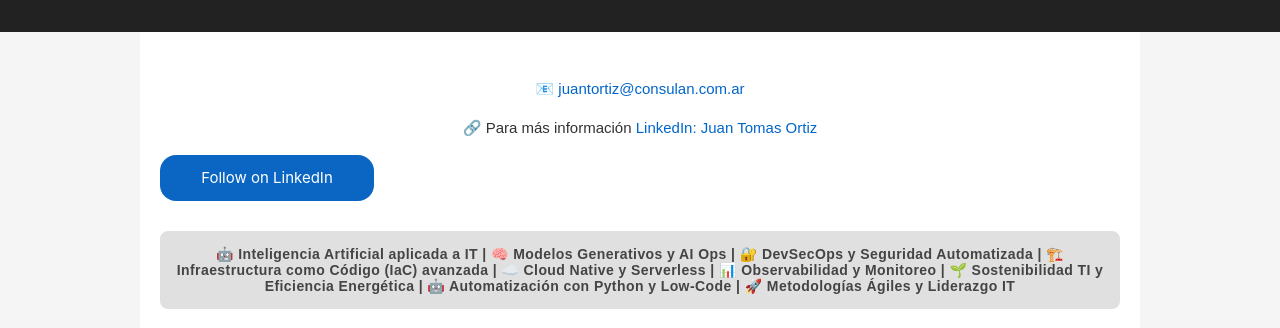
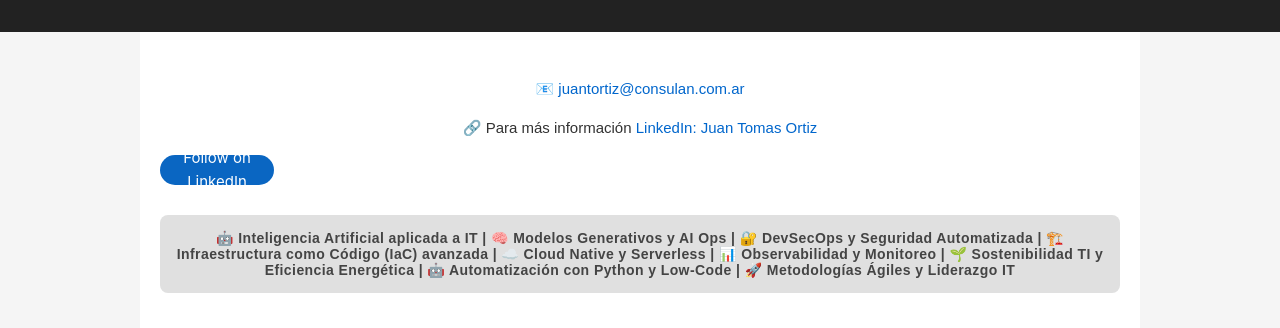
Before and after one commit to consulan/cvpublic, a plain HTML site: page index.html in a window 1280 px wide. Shown: the part 120-448 px from the top of the page. Drawn offline with Linux system fonts and the light colour scheme.

Commit message:
main modify minus added completly v1.4

```diff
--- a/index.html
+++ b/index.html
@@ -112,8 +112,8 @@
           outline: none;
           text-decoration: none !important;
           color: #ffffff !important;
-          width: 200px;
-          height: 32px;
+          width: 100px;
+          height: 16px;
           border-radius: 16px;
           background-color: #0A66C2;
           font-family: "SF Pro Text", Helvetica, sans-serif;
```
